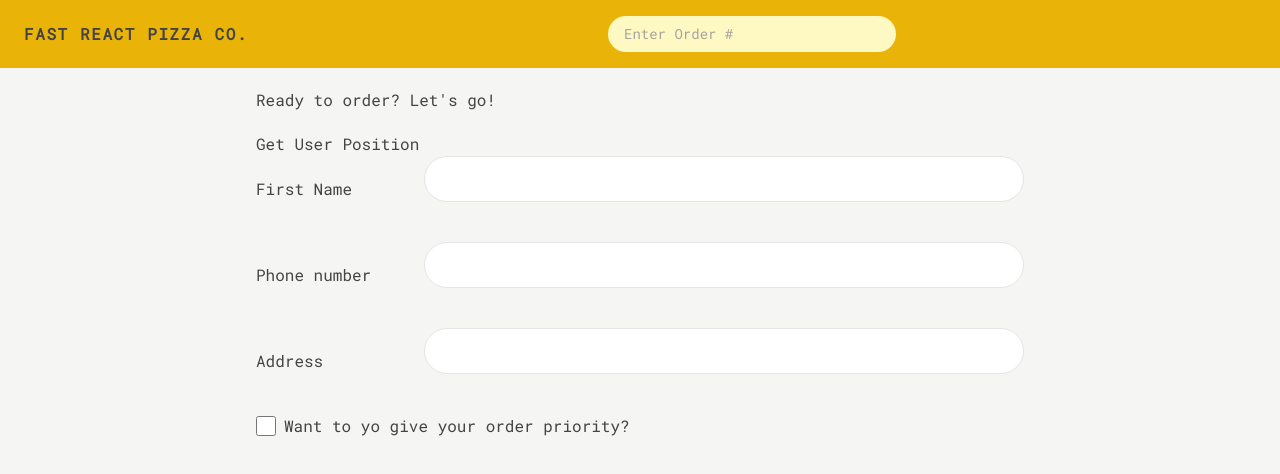
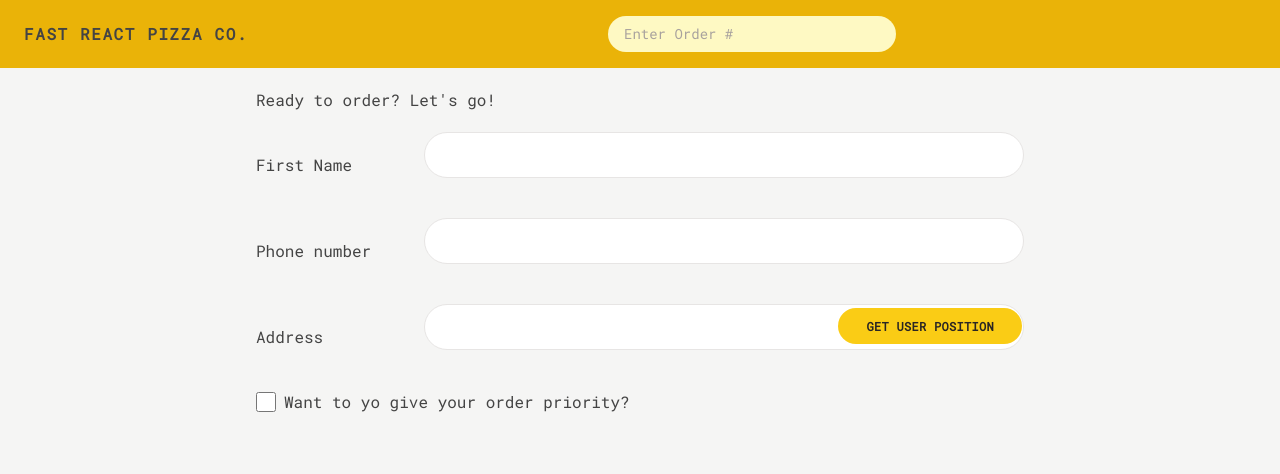
Before and after one commit to erickelninoSwift/fast-react-pizza, a React (Vite) app: page /order/new in a window 1280 px wide. Shown: the top 474 px of the page. Built offline with nearby package versions, Linux system fonts and the light colour scheme.

Commit message:
updating the UI

```diff
--- a/src/order/CreateOrder.jsx
+++ b/src/order/CreateOrder.jsx
@@ -19,9 +19,18 @@ const isValidPhone = (str) =>
 function CreateOrder() {
   const [withPriority, setWithPriority] = useState(false);
   const dispatch = useDispatch();
-  const username = useSelector((state) => {
-    return state.user.username;
+  const {
+    username,
+    status: addressStatus,
+    position,
+    address,
+    error: errorAddress,
+  } = useSelector((state) => {
+    return state.user;
   });
+
+  const isLoadingAddress = addressStatus === 'loading';
+
   const navigation = useNavigation();
   const isSubmitting = navigation.state === 'submitting';
   const formError = useActionData();
@@ -34,9 +43,7 @@ function CreateOrder() {
   return (
     <div>
       <h2 className="mb-5 mt-5">Ready to order? Let's go!</h2>
-      <button onClick={() => dispatch(fetchAddress())}>
-        Get User Position
-      </button>
+
       <Form method="POST">
         <div className="mb-5 flex flex-col gap-2 sm:flex-row sm:items-center">
           <label className="sm:basis-40">First Name</label>
@@ -49,7 +56,7 @@ function CreateOrder() {
           />
         </div>
 
-        <div className="flex- mb-5 flex gap-2 sm:flex-row sm:items-center">
+        <div className="flex- mb-5 flex items-center gap-2 sm:flex-row sm:items-center">
           <label className="sm:basis-40">Phone number</label>
 
           <div className="grow">
@@ -65,16 +72,39 @@ function CreateOrder() {
           )}
         </div>
 
-        <div className="mb-5 flex flex-col gap-2 sm:flex-row sm:items-center">
+        <div className="relative mb-5 flex flex-col gap-2 sm:flex-row sm:items-center">
           <label className="sm:basis-40">Address</label>
           <div className="grow">
             <input
               className="input w-full"
               type="text"
               name="address"
+              disabled={isLoadingAddress}
               required
+              defaultValue={address}
             />
+            {addressStatus === 'error' && (
+              <p className="mt-2 rounded-md bg-red-200 p-2 text-xs text-red-700">
+                {' '}
+                Error was found white wating on your current location
+                {errorAddress}
+              </p>
+            )}
           </div>
+          {!position.lalitude && !position.longitude && (
+            <span className="absolute right-0.5 top-1 z-20">
+              <Button
+                type={'small'}
+                onClick={(e) => {
+                  e.preventDefault();
+                  dispatch(fetchAddress());
+                }}
+                disabled={isLoadingAddress}
+              >
+                Get User Position
+              </Button>
+            </span>
+          )}
         </div>
 
         <div className="mb-12 flex flex-row items-center gap-2">
@@ -93,6 +123,7 @@ function CreateOrder() {
 
         <div>
           <input type="hidden" name="cart" value={JSON.stringify(cart)} />
+          <input type="hidden" name="position" value={''} />
           {isEnabled && (
             <Button isDisabled={isSubmitting} type={'primary'}>
               {isSubmitting
```
